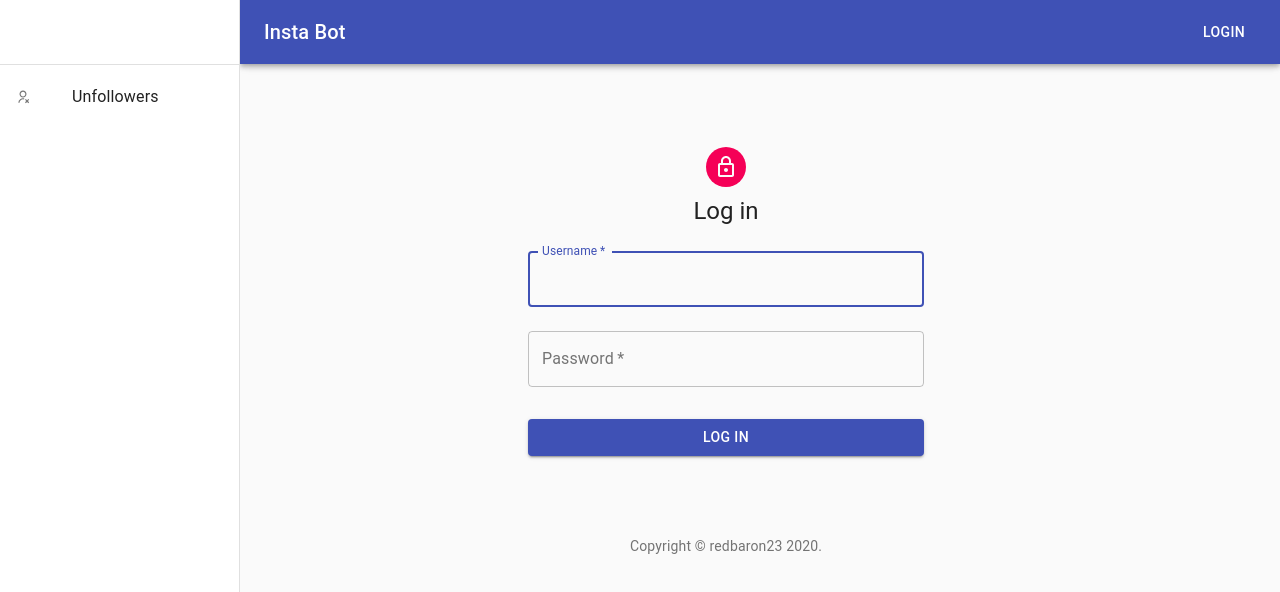
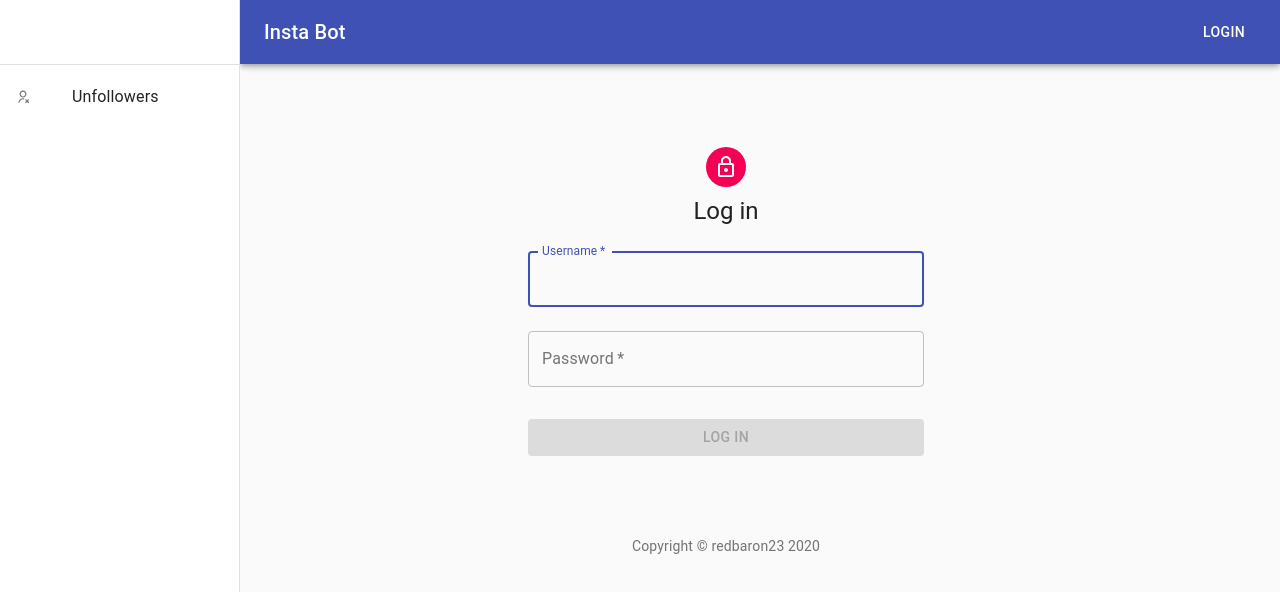
Before and after one commit to redBaron23/insta-bot-gui, a React (Create React App) app: page / in a window 1280 px wide. Shown: the top 592 px of the page. Built offline with nearby package versions, Linux system fonts and the light colour scheme.

Commit message:
Login restriction

```diff
--- a/src/components/LoginForm.jsx
+++ b/src/components/LoginForm.jsx
@@ -25,7 +25,6 @@ function Copyright() {
         redbaron23
       </Link>{" "}
       {new Date().getFullYear()}
-      {"."}
     </Typography>
   );
 }
@@ -171,8 +170,9 @@ export default function LogIn(props) {
             fullWidth
             variant="contained"
             color="primary"
+	    disabled={(username.length < 6) || (password.length < 6)}
             //onClick={() => success()}
-            onClick={handleSubmit}
+	    onClick={handleSubmit}
             className={classes.submit}
           >
             Log In
```
